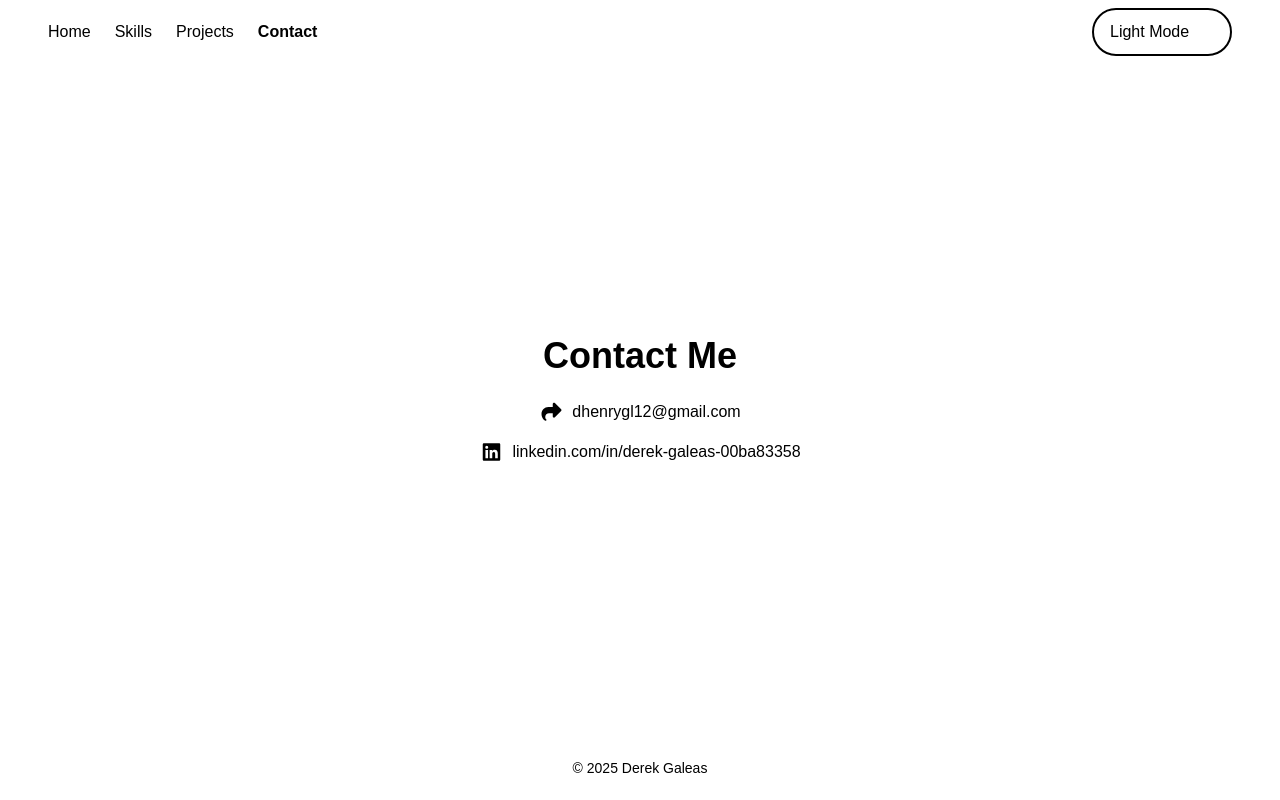
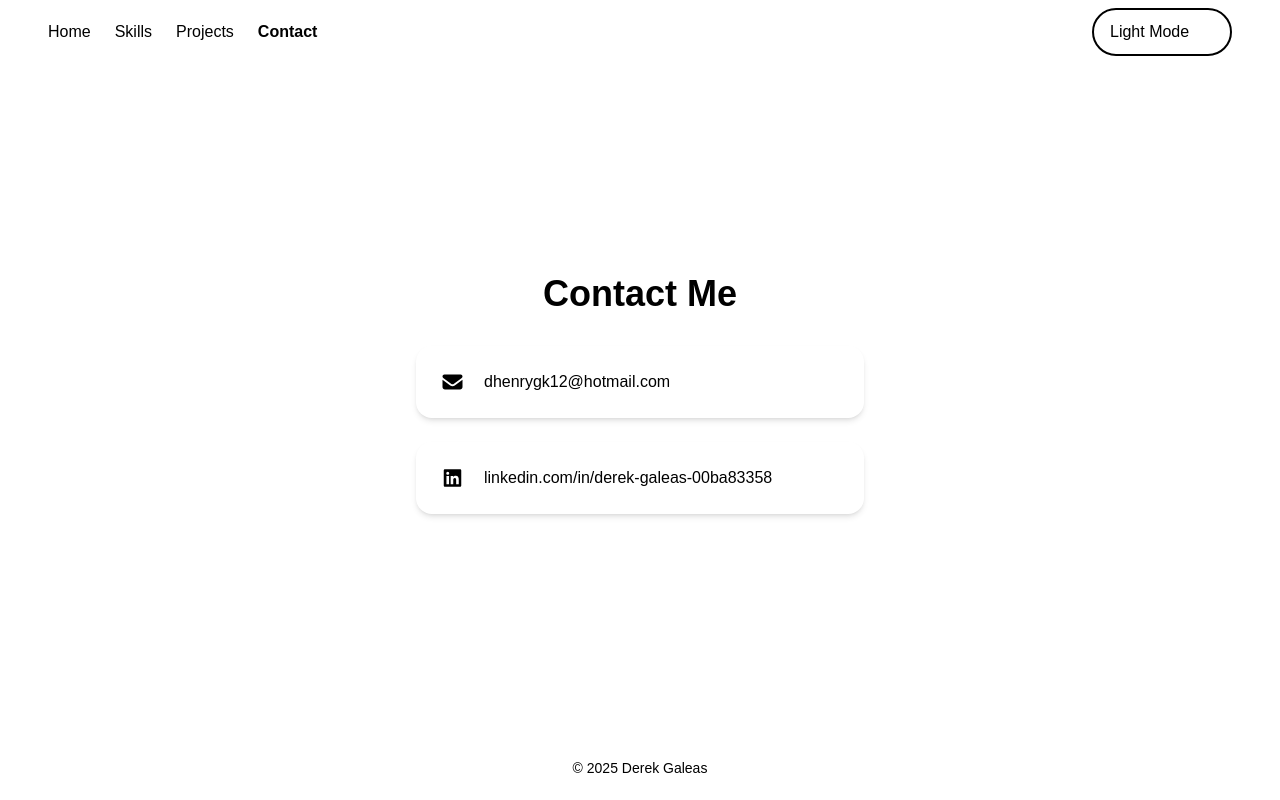
Before and after one commit to DHK2001/portfolio, a Next.js app: page /contact in a window 1280 px wide. Built offline with nearby package versions, Linux system fonts and the light colour scheme.

Commit message:
add contact section and add correect info

```diff
--- a/src/app/contact/page.tsx
+++ b/src/app/contact/page.tsx
@@ -2,30 +2,41 @@ import Title from "@/components/Title";
 import { profileData } from "@/constants/infoExample";
 import { getLinkedUser } from "@/utils/utils";
 import { faLinkedin } from "@fortawesome/free-brands-svg-icons";
-import { faMailForward } from "@fortawesome/free-solid-svg-icons";
+import { faEnvelope } from "@fortawesome/free-solid-svg-icons";
 import { FontAwesomeIcon } from "@fortawesome/react-fontawesome";
 
 export default function Contact() {
   return (
-    <div className="h-full w-full flex flex-col justify-center items-center gap-6 px-4">
+    <div className="h-full w-full flex flex-col justify-center items-center px-4">
       <Title text="Contact Me" />
 
-      <div className="flex flex-col gap-4 items-center">
+      <div className="mt-8 flex flex-col gap-6 w-full max-w-md">
         <a
           href={`mailto:${profileData.email}`}
-          className="flex items-center gap-2 text-[var(--primary)] hover:underline"
+          className="flex items-center gap-3 p-4 rounded-2xl bg-[var(--cards)] text-[var(--cards-text)] shadow-md
+              cursor-pointer transition-transform duration-300 ease-in-out
+              hover:shadow-[0_6px_20px_var(--shadow-color)] hover:-translate-y-2"
         >
-          <FontAwesomeIcon icon={faMailForward} size="lg" className="h-5 w-5" />
-          {profileData.email}
+          <span className="flex items-center justify-center h-10 w-10 rounded-full bg-[var(--primary)] text-[var(--button-text)]">
+            <FontAwesomeIcon icon={faEnvelope} size="lg" className="h-5 w-5" />
+          </span>
+          <span className="truncate">{profileData.email}</span>
         </a>
 
         <a
           href={profileData.linkedUrl}
+          target="_blank"
           rel="noopener noreferrer"
-          className="flex items-center gap-2 text-[var(--primary)] hover:underline"
+          className="flex items-center gap-3 p-4 rounded-2xl bg-[var(--cards)] text-[var(--cards-text)] shadow-md
+              cursor-pointer transition-transform duration-300 ease-in-out
+              hover:shadow-[0_6px_20px_var(--shadow-color)] hover:-translate-y-2"
         >
-          <FontAwesomeIcon icon={faLinkedin} size="lg" className="h-5 w-5" />
-          linkedin.com/in/{getLinkedUser(profileData.linkedUrl)}
+          <span className="flex items-center justify-center h-10 w-10 rounded-full bg-[var(--primary)] text-[var(--button-text)]">
+            <FontAwesomeIcon icon={faLinkedin} size="lg" className="h-5 w-5" />
+          </span>
+          <span className="truncate">
+            linkedin.com/in/{getLinkedUser(profileData.linkedUrl)}
+          </span>
         </a>
       </div>
     </div>
--- a/src/app/globals.css
+++ b/src/app/globals.css
@@ -15,6 +15,7 @@
   --cards: #ffffff;           /* blanco puro para tarjetas */
   --cards-text: #1e293b;      /* gris oscuro con alto contraste */
   --shadow-color: rgba(37, 99, 235, 0.35);
+  --image-bg: #f3f4f6;
 }
 
 /* ===== Dark Theme ===== */
@@ -32,6 +33,7 @@
   --cards: #1f1b2e;           /* morado grisáceo oscuro */
   --cards-text: #f9fafb;      /* gris muy claro para contraste */
   --shadow-color: rgba(139, 92, 246, 0.45);
+  --image-bg: #f3f4f6;
 }
 
 /* Base */
--- a/src/app/layout.tsx
+++ b/src/app/layout.tsx
@@ -43,11 +43,11 @@ export default function RootLayout({
       <body
         className={`flex h-dvh flex-col  ${geistSans.variable} ${geistMono.variable}`}
       >
-        <header className="sticky top-0 left-0 w-full h-16 flex justify-between gap-6 items-center py-4 px-1  sm:px-12 bg-[color:var(--header-footer)] z-50">
+        <header className="fixed top-0 left-0 w-full h-16 flex justify-between gap-6 items-center py-4 px-1  sm:px-12 bg-[color:var(--header-footer)] z-50">
           <NavBar />
           <ThemeToggle />
         </header>
-        <main className="flex-1 p-4 sm:px-12 sm:py-8">{children}</main>
+        <main className="flex-1 p-4 sm:px-12 sm:py-8 pt-20 sm:pt-21">{children}</main>
         <footer className="p-4 bg-[color:var(--header-footer)]  bottom-0 left-0 w-full h-16 flex justify-center items-center text-[color:var(--secondary-text)] text-sm">
           © 2025 Derek Galeas
         </footer>
--- a/src/app/skills/page.tsx
+++ b/src/app/skills/page.tsx
@@ -2,8 +2,6 @@ import Title from "@/components/Title";
 import { listSkillsData } from "@/constants/infoExample";
 
 export default function Skills() {
-
-
   return (
     <div className="h-full w-full flex flex-col justify-center items-center gap-6 px-4">
       <Title text="My Skills" />
@@ -23,13 +21,20 @@ export default function Skills() {
         {listSkillsData.map((skill) => (
           <div
             key={skill.id}
-            className="flex flex-col items-center justify-center p-4 bg-[color:var(--cards)] shadow rounded-lg"
+            className="flex flex-col items-center justify-center p-4 bg-[color:var(--cards)] rounded-lg shadow-md
+            transition-transform duration-300 ease-in-out
+            hover:shadow-[0_6px_20px_var(--shadow-color)] hover:-translate-y-2"
           >
-            <img
-              src={skill.imageUrl}
-              alt={skill.skillName}
-              className="w-16 h-16 object-contain mb-3"
-            />
+            <div
+              className="w-20 h-20 flex items-center justify-center rounded-full
+                       bg-[color:var(--image-bg)] shadow-sm mb-3"
+            >
+              <img
+                src={skill.imageUrl}
+                alt={skill.skillName}
+                className="w-12 h-12 object-contain"
+              />
+            </div>
             <p className="text-center text-sm font-medium text-[color:var(--cards-text)]">
               {skill.skillName}
             </p>
--- a/src/components/Title.tsx
+++ b/src/components/Title.tsx
@@ -1,7 +1,7 @@
 import React from "react";
 
 const Title = ({ text }: { text: string }) => {
-  return <h2 className="font-bold text-4xl">{text}</h2>;
+  return <h2 className="font-bold text-4xl text-center">{text}</h2>;
 };
 
 export default Title;
--- a/src/constants/infoExample.ts
+++ b/src/constants/infoExample.ts
@@ -1,11 +1,11 @@
 import { Profile, Project, Skill } from "@/models/models";
 
 export const profileData: Profile = {
-  name: "Abhinay",
+  name: "Derek Galeas",
   description:
-    "I have 2+ years of experience contributing to a low-code product’s core codebase, combining full-stack and mobile expertise to solve real-world challenges.",
+    "Software Engineer with experience in mobile and web development. Skilled in implementing new features, maintaining applications, and ensuring seamless integration of designs using technologies such as Flutter, React, Next.js, and MongoDB.",
   profilePicture: "",
-  email: "dhenrygl12@gmail.com",
+  email: "dhenrygk12@hotmail.com",
   githubUrl: "https://github.com/DHK2001?tab=repositories",
   linkedUrl: "https://www.linkedin.com/in/derek-galeas-00ba83358",
 };
@@ -13,33 +13,117 @@ export const profileData: Profile = {
 export const listSkillsData: Skill[] = [
   {
     id: 1,
-    skillName: "React",
+    skillName: "C++",
     imageUrl:
-      "https://upload.wikimedia.org/wikipedia/commons/thumb/a/a7/React-icon.svg/1150px-React-icon.svg.png",
+      "https://upload.wikimedia.org/wikipedia/commons/1/18/ISO_C%2B%2B_Logo.svg",
   },
   {
     id: 2,
-    skillName: "Next.js",
+    skillName: "C#",
     imageUrl:
-      "https://images-cdn.openxcell.com/wp-content/uploads/2024/07/24154156/dango-inner-2.webp",
+      "https://images.icon-icons.com/2415/PNG/512/csharp_plain_logo_icon_146577.png",
   },
   {
     id: 3,
-    skillName: "TailwindCSS",
+    skillName: "Java",
     imageUrl:
-      "https://upload.wikimedia.org/wikipedia/commons/thumb/d/d5/Tailwind_CSS_Logo.svg/2560px-Tailwind_CSS_Logo.svg.png",
+      "https://upload.wikimedia.org/wikipedia/en/3/30/Java_programming_language_logo.svg",
   },
   {
     id: 4,
-    skillName: "TypeScript",
+    skillName: "JavaScript",
     imageUrl:
-      "https://upload.wikimedia.org/wikipedia/commons/thumb/4/4c/Typescript_logo_2020.svg/250px-Typescript_logo_2020.svg.png",
+      "https://upload.wikimedia.org/wikipedia/commons/6/6a/JavaScript-logo.png",
   },
   {
     id: 5,
-    skillName: "Node.js",
+    skillName: "TypeScript",
     imageUrl:
-      "https://upload.wikimedia.org/wikipedia/commons/thumb/d/d9/Node.js_logo.svg/1280px-Node.js_logo.svg.png",
+      "https://upload.wikimedia.org/wikipedia/commons/4/4c/Typescript_logo_2020.svg",
+  },
+  {
+    id: 6,
+    skillName: "Dart",
+    imageUrl:
+      "https://upload.wikimedia.org/wikipedia/commons/7/7e/Dart-logo.png",
+  },
+  {
+    id: 7,
+    skillName: "Swift",
+    imageUrl:
+      "https://upload.wikimedia.org/wikipedia/commons/9/9d/Swift_logo.svg",
+  },
+  {
+    id: 8,
+    skillName: "Python",
+    imageUrl:
+      "https://upload.wikimedia.org/wikipedia/commons/c/c3/Python-logo-notext.svg",
+  },
+  {
+    id: 9,
+    skillName: "Flutter",
+    imageUrl:
+      "https://upload.wikimedia.org/wikipedia/commons/1/17/Google-flutter-logo.png",
+  },
+  {
+    id: 10,
+    skillName: "React",
+    imageUrl:
+      "https://upload.wikimedia.org/wikipedia/commons/a/a7/React-icon.svg",
+  },
+  {
+    id: 11,
+    skillName: "Next.js",
+    imageUrl:
+      "https://upload.wikimedia.org/wikipedia/commons/8/8e/Nextjs-logo.svg",
+  },
+  {
+    id: 12,
+    skillName: "HTML",
+    imageUrl:
+      "https://upload.wikimedia.org/wikipedia/commons/6/61/HTML5_logo_and_wordmark.svg",
+  },
+  {
+    id: 13,
+    skillName: "CSS",
+    imageUrl:
+      "https://upload.wikimedia.org/wikipedia/commons/d/d5/CSS3_logo_and_wordmark.svg",
+  },
+  {
+    id: 14,
+    skillName: "MongoDB",
+    imageUrl:
+      "https://www.cdnlogo.com/logos/m/30/mongodb-icon.svg",
+  },
+  {
+    id: 15,
+    skillName: "GitHub",
+    imageUrl:
+      "https://upload.wikimedia.org/wikipedia/commons/9/91/Octicons-mark-github.svg",
+  },
+  {
+    id: 16,
+    skillName: "Postman",
+    imageUrl:
+      "https://cdn.iconscout.com/icon/free/png-256/free-postman-logo-icon-svg-png-download-3030217.png?f=webp",
+  },
+  {
+    id: 17,
+    skillName: "Visual Studio / VS Code",
+    imageUrl:
+      "https://upload.wikimedia.org/wikipedia/commons/5/5f/Visual_Studio_Logo_%282013-2017%29.svg",
+  },
+  {
+    id: 18,
+    skillName: "Android Studio",
+    imageUrl:
+      "https://upload.wikimedia.org/wikipedia/commons/thumb/c/c1/Android_Studio_icon_%282023%29.svg/1200px-Android_Studio_icon_%282023%29.svg.png",
+  },
+  {
+    id: 19,
+    skillName: "Xcode",
+    imageUrl:
+      "https://upload.wikimedia.org/wikipedia/ru/0/0c/Xcode_icon.png",
   },
 ];
 
```
